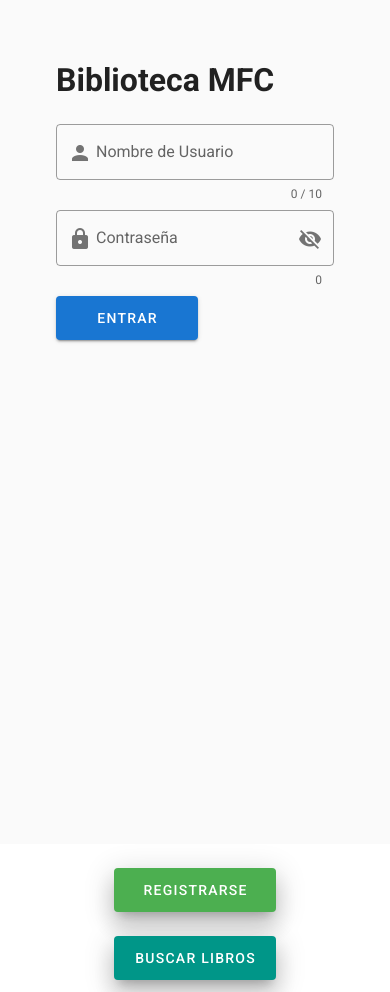
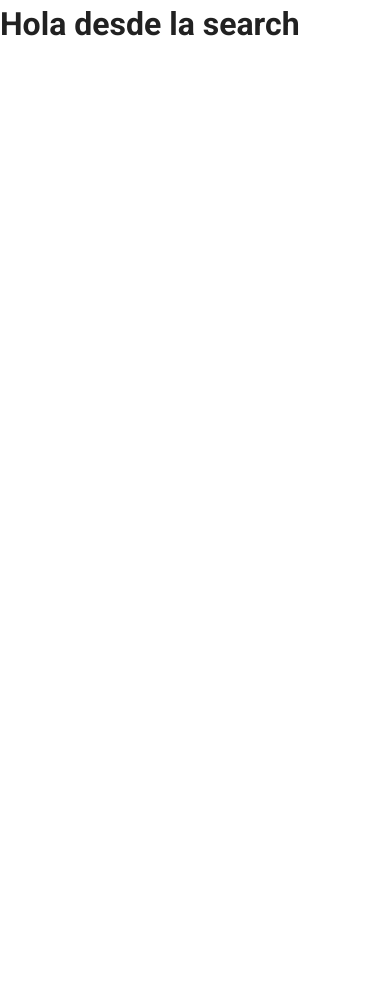
Before and after one commit to apalfaro98/library-management-system, a Vue app: page /busqueda in a window 390 px wide. After the commit the page ends 844 px from the top, so only its background shows below. Built offline with nearby package versions, Linux system fonts and the light colour scheme.

Commit message:
Manejo de rutas agregado

```diff
--- a/public/index.html
+++ b/public/index.html
@@ -5,7 +5,7 @@
     <meta http-equiv="X-UA-Compatible" content="IE=edge">
     <meta name="viewport" content="width=device-width,initial-scale=1.0">
     <link rel="icon" href="./favicon.ico">
-    <title>Library-Management-System</title>
+    <title>Biblioteca MFC</title>
     <link rel="stylesheet" href="https://fonts.googleapis.com/css?family=Roboto:100,300,400,500,700,900">
     <link rel="stylesheet" href="https://cdn.jsdelivr.net/npm/@mdi/font@latest/css/materialdesignicons.min.css">
   </head>
--- a/src/App.vue
+++ b/src/App.vue
@@ -1,17 +1,31 @@
 <template>
   <v-app>
-    <login-view />
+    <router-view />
   </v-app>
 </template>
 
 <script>
-import LoginView from "@/views/LoginView.vue";
 export default {
   name: "App",
-  components: { LoginView },
+
+  created() {
+    this.checkLogin();
+  },
 
   data: () => ({
-    //
+    isLogued: sessionStorage.getItem("logueado") == "ok" ? true : false,
   }),
+  methods: {
+    checkLogin() {
+      if (this.isLogued) {
+        this.$router.push("/home");
+      } else if (this.$route.path.includes("home")) {
+        this.$router.push("/");
+      }
+    },
+  },
+  watch: {
+    $route: "checkLogin",
+  },
 };
 </script>
--- /dev/null
+++ b/src/helpers/peticiones.js
@@ -0,0 +1,13 @@
+const url = "https://reqres.in/";
+
+const auth = (usuario, contrasena) => {
+  return fetch(`${url}api/login`, {
+    method: "POST",
+    body: JSON.stringify({
+      usuario: usuario,
+      contrasena: contrasena,
+    }),
+  });
+};
+
+export default { auth };
--- a/src/router/index.js
+++ b/src/router/index.js
@@ -1,9 +1,35 @@
 import Vue from "vue";
 import VueRouter from "vue-router";
 
+import HomeView from "@/views/HomeView";
+import LoginView from "@/views/LoginView";
+import RegistrationView from "@/views/RegistrationView";
+import SearchView from "@/views/SearchView";
+
 Vue.use(VueRouter);
 
-const routes = [];
+const routes = [
+  {
+    path: "/",
+    name: "login",
+    component: LoginView,
+  },
+  {
+    path: "/home",
+    name: "home",
+    component: HomeView,
+  },
+  {
+    path: "/registro",
+    name: "registro",
+    component: RegistrationView,
+  },
+  {
+    path: "/busqueda",
+    name: "busqueda",
+    component: SearchView,
+  },
+];
 
 const router = new VueRouter({
   mode: "history",
--- /dev/null
+++ b/src/views/HomeView.vue
@@ -0,0 +1,3 @@
+<template>
+  <h1>Hokladesde el home</h1>
+</template>
--- a/src/views/LoginView.vue
+++ b/src/views/LoginView.vue
@@ -1,13 +1,16 @@
+import { required } from 'vuelidate/lib/validators';
 <template>
   <div class="fondo">
-    <v-row>
-      <v-col class="col-12 col-sm-6 col-md-5">
-        <v-form class="grey lighten-5 pa-14 form">
+    <v-row class="mb-0">
+      <v-col class="col-12 col-sm-6 col-md-5 pb-0">
+        <v-form class="grey lighten-5 pa-14 form" @submit.prevent="login">
           <h1 class="mb-5">Biblioteca MFC</h1>
+          <v-alert v-if="error" dense outlined type="error" class="mb-6">
+            {{ errorMessage }}
+          </v-alert>
           <v-text-field
-            v-model="name"
-            :rules="[rules.required, rules.max]"
-            :counter="10"
+            v-model="user"
+            :rules="[rules.required]"
             label="  Nombre de Usuario"
             required
             outlined
@@ -16,25 +19,32 @@
           ></v-text-field>
           <v-text-field
             v-model="password"
-            :append-icon="show1 ? 'mdi-eye' : 'mdi-eye-off'"
+            :append-icon="show ? 'mdi-eye' : 'mdi-eye-off'"
             :rules="[rules.required, rules.min]"
-            :type="show1 ? 'text' : 'password'"
+            :type="show ? 'text' : 'password'"
             prepend-inner-icon="mdi-lock"
             label="Contraseña"
             hint="Al menos 8 caracteres"
+            required
             counter
             outlined
-            @click:append="show1 = !show1"
+            @click:append="show = !show"
           ></v-text-field>
 
-          <v-btn class="mr-4 px-10 py-3" @click="submit" color="primary" large>
+          <v-btn class="mr-4 px-10 py-3" color="primary" large type="submit">
             Entrar
           </v-btn>
         </v-form>
       </v-col>
-      <v-col class="d-flex justify-center align-center">
+      <v-col class="d-flex justify-center align-center pb-0">
         <div class="d-flex flex-column">
-          <v-btn class="mb-2 d-block" color="success" large elevation="15">
+          <v-btn
+            class="mb-2 d-block"
+            color="success"
+            large
+            elevation="15"
+            @click="irRegistro()"
+          >
             Registrarse
           </v-btn>
           <v-btn
@@ -42,6 +52,7 @@
             color="teal"
             large
             elevation="15"
+            @click="irBusqueda()"
           >
             Buscar Libros
           </v-btn>
@@ -52,32 +63,52 @@
 </template>
 
 <script>
-// import { validationMixin } from "vuelidate";
-// import { required, maxLength, email } from "vuelidate/lib/validators";
-
+import peticiones from "@/helpers/peticiones";
 export default {
-  //   mixins: [validationMixin],
-  //   validations: {
-  //     name: { required, maxLength: maxLength(10) },
-  //   },
   name: "LoginView",
   data() {
     return {
-      name: "",
-      show1: false,
+      user: "",
       password: "",
+      show: false,
+      error: false,
+      errorMessage: "",
       rules: {
         required: (value) => !!value || "Requerido.",
         min: (v) => v.length >= 8 || "Se necesita un minimo de 8 caracteres.",
-        max: (v) =>
-          v.length <= 10 ||
-          "El nombre de usuario no puede exceder los 10 caracteres.",
       },
     };
   },
   methods: {
-    submit() {
-      this.$v.$touch();
+    irRegistro() {
+      this.$router.push("/registro");
+    },
+    irBusqueda() {
+      this.$router.push("/busqueda");
+    },
+    login() {
+      if (this.user.length == 0 || this.password.length == 0) {
+        this.error = true;
+        this.errorMessage =
+          "El usuario y la contraseña son campos obligatorios";
+      } else if (this.password.length < 8) {
+        this.error = true;
+        this.errorMessage =
+          "La contraseña debe tener un mínimo de 8 caracteres";
+      } else {
+        this.error = false;
+        peticiones.auth(this.user, this.password).then((resp) => {
+          if (resp.ok) {
+            console.log(resp);
+            sessionStorage.setItem("logueado", "ok");
+            this.$router.push("/home");
+          } else {
+            this.error = true;
+            this.errorMessage =
+              "Usuario o contraseña incorrectos, vuelva a intentarlo";
+          }
+        });
+      }
     },
   },
 };
--- /dev/null
+++ b/src/views/RegistrationView.vue
@@ -0,0 +1,3 @@
+<template>
+  <h1>Hola desde el registro</h1>
+</template>
--- /dev/null
+++ b/src/views/SearchView.vue
@@ -0,0 +1,3 @@
+<template>
+  <h1>Hola desde la search</h1>
+</template>
```
